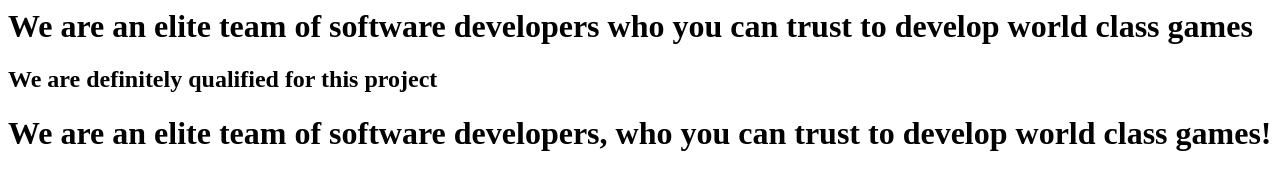
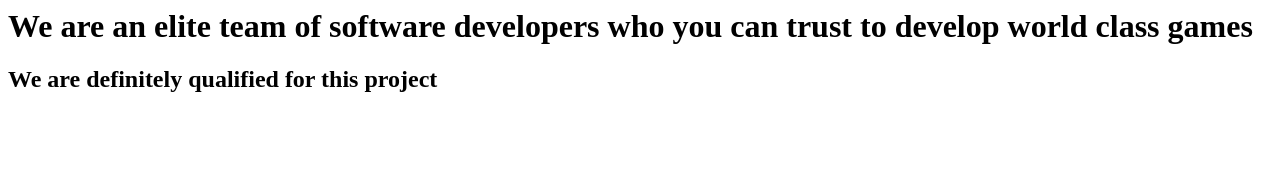
Before and after one commit to OuseWorks/ouseworks, a plain HTML site: page members.html in a window 1280 px wide. Drawn offline with Linux system fonts and the light colour scheme.

Commit message:
Update members

```diff
--- a/members.html
+++ b/members.html
@@ -3,6 +3,4 @@
     to develop world class games </h1>
 
 <h2>We are definitely qualified for this project</h2>
-<h1>We are an elite team of software developers, who you can trust
-    to develop world class games! </h1>
 </html>
```
